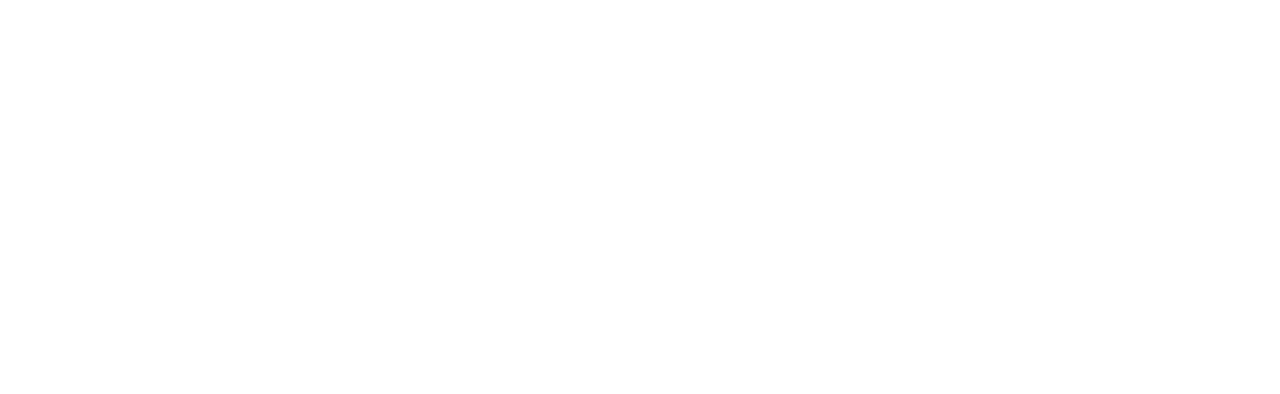
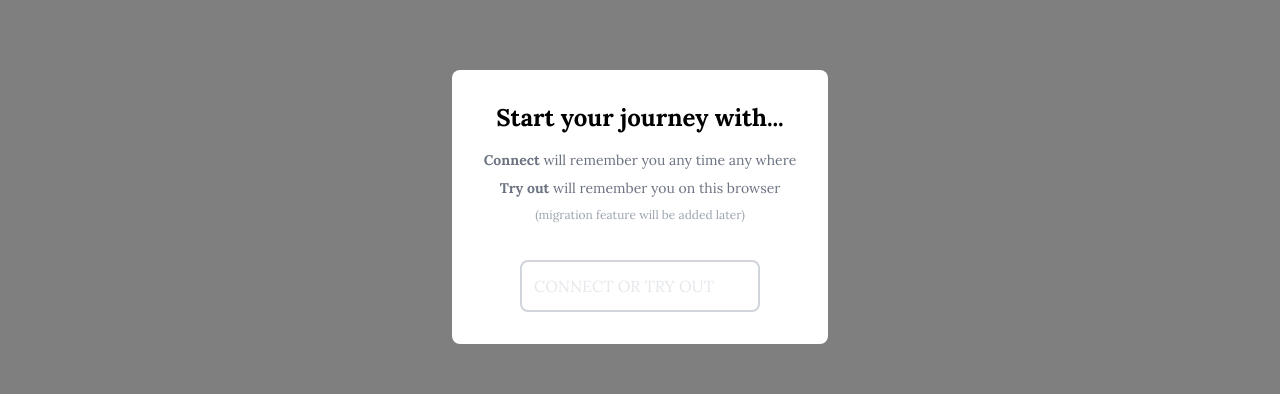
Before and after one commit to Jesscha/NADI, a React (Vite) app in the folder packages/chrome-extension/: page / in a window 1280 px wide. Shown: the part 193-587 px from the top of the page. Built offline with nearby package versions, Linux system fonts and the light colour scheme; no server answers; the database is empty.

Commit message:
Make local auth feature

```diff
--- a/packages/chrome-extension/package.json
+++ b/packages/chrome-extension/package.json
@@ -16,7 +16,8 @@
     "postcss": "^8.4.47",
     "react": "^18.3.1",
     "react-dom": "^18.3.1",
-    "tailwindcss": "^3.4.14"
+    "tailwindcss": "^3.4.14",
+    "uuid": "^11.0.3"
   },
   "devDependencies": {
     "@eslint/js": "^9.11.1",
--- a/packages/chrome-extension/src/App.tsx
+++ b/packages/chrome-extension/src/App.tsx
@@ -4,9 +4,8 @@
 import Writer from "./components/Writer";
 import { Instruction } from "./components/Instruction";
 import { DashboardModalButton } from "./components/Dashboard";
-import { useFirebaseAuth } from "./hooks/useFirebaseAuth";
-import Modal from "./components/common/Modal";
-import { isDev } from "./constants";
+import { useAuth } from "./hooks/useAuth";
+import { LoginModal } from "./components/LoginModal";
 
 function useIsVisible(ref: React.RefObject<HTMLElement>) {
   const [isVisible, setIsVisible] = useState(false);
@@ -16,7 +15,9 @@
       ([entry]) => {
         setIsVisible(entry.isIntersecting);
       },
-      { threshold: 1 } // Adjust threshold as needed
+      {
+        threshold: 1,
+      }
     );
 
     if (ref.current) {
@@ -26,7 +27,7 @@
     return () => {
       observer.disconnect();
     };
-  }, [ref]);
+  }, []);
 
   return isVisible;
 }
@@ -38,7 +39,7 @@
   const isTyperVisible = useIsVisible(typerRef);
   const isWriterVisible = useIsVisible(writerRef);
 
-  const { triggerAuth, userId } = useFirebaseAuth();
+  const { triggerGoogleAuth: triggerAuth } = useAuth();
   useEffect(() => {
     // triggerAuth();
   }, [triggerAuth]);
@@ -65,13 +66,7 @@
           <Writer isVisible={isWriterVisible} />
         </div>
       </div>
-      <Modal isOpen={!userId && !isDev} onClose={() => {}}>
-        <div>
-          <h1>Welcome to the Typewriter</h1>
-          <p>Please sign in to continue.</p>
-          <button onClick={() => triggerAuth()}>Sign in</button>
-        </div>
-      </Modal>
+      <LoginModal />
     </>
   );
 }
--- a/packages/chrome-extension/src/atoms/index.ts
+++ b/packages/chrome-extension/src/atoms/index.ts
@@ -1,6 +1,11 @@
 import { atomWithStorage } from "jotai/utils";
 
+type UserInfo = {
+  location: "local" | "google";
+  userId: string;
+};
+
 // Create an atom that syncs with local storage
-const userIdAtom = atomWithStorage<string | null>("userId", null);
+const userIdAtom = atomWithStorage<UserInfo | null>("userId", null);
 
 export { userIdAtom };
--- a/packages/chrome-extension/src/components/Dashboard.tsx
+++ b/packages/chrome-extension/src/components/Dashboard.tsx
@@ -43,10 +43,12 @@
 
   useEffect(() => {
     if (isOpen) {
-      getLikedSentencesByUser(userId || DEV_USER_ID).then((sentences) => {
-        setLikedSentences(sentences);
-      });
-      getMySentencesByUser(userId || DEV_USER_ID).then((sentences) => {
+      getLikedSentencesByUser(userId?.userId || DEV_USER_ID).then(
+        (sentences) => {
+          setLikedSentences(sentences);
+        }
+      );
+      getMySentencesByUser(userId?.userId || DEV_USER_ID).then((sentences) => {
         setMySentences(sentences);
       });
     }
@@ -82,7 +84,8 @@
                   <p>{sentence.content}</p>
 
                   <p className="text-sm text-gray-500">
-                    Liked {sentence.likesByUser[userId || DEV_USER_ID] || 0}{" "}
+                    Liked{" "}
+                    {sentence.likesByUser[userId?.userId || DEV_USER_ID] || 0}{" "}
                     times
                   </p>
                 </div>
--- /dev/null
+++ b/packages/chrome-extension/src/components/LoginModal.tsx
@@ -0,0 +1,92 @@
+import { useState, useEffect, useRef } from "react";
+import { useAuth } from "../hooks/useAuth";
+import Modal from "./common/Modal";
+
+// The log-in flow that I want
+// if choose no log in -> local mode
+// if choose log in -> login
+// later implement migration feature by email
+//
+
+export const LoginModal = () => {
+  const { userId, triggerGoogleAuth, triggerLocalAuth } = useAuth();
+  const [inputValue, setInputValue] = useState("");
+  const inputRef = useRef<HTMLInputElement>(null);
+
+  const handleInputChange = (event: React.ChangeEvent<HTMLInputElement>) => {
+    const value = event.target.value.toUpperCase();
+    const connectSequence = "CONNECT";
+    const tryOutSequence = "TRY OUT";
+
+    if (connectSequence.startsWith(value)) {
+      setInputValue(value);
+    } else if (tryOutSequence.startsWith(value)) {
+      setInputValue(value);
+    }
+  };
+
+  const handleKeyDown = (event: React.KeyboardEvent<HTMLInputElement>) => {
+    if (event.key === "Enter") {
+      if (inputValue === "CONNECT") {
+        triggerGoogleAuth();
+      } else if (inputValue === "TRY OUT") {
+        triggerLocalAuth();
+      }
+    }
+  };
+
+  useEffect(() => {
+    if (inputRef.current) {
+      inputRef.current.focus();
+    }
+  }, []);
+
+  const getPlaceholderText = () => {
+    if (inputValue.startsWith("C")) {
+      return "CONNECT";
+    } else if (inputValue.startsWith("T")) {
+      return "TRY OUT";
+    }
+    return "CONNECT OR TRY OUT";
+  };
+
+  console.log(userId);
+
+  return (
+    <Modal isOpen={userId === null} onClose={() => {}}>
+      <div className="flex flex-col items-center justify-center bg-white p-[32px] rounded-lg">
+        <h1 className="text-2xl font-bold mb-[16px]">
+          Start your journey with...
+        </h1>
+        <p className="text-sm text-gray-500 mb-[8px]">
+          <b>Connect</b> will remember you any time any where
+        </p>
+        <p className="text-sm text-gray-500 mb-[8px]">
+          <b>Try out</b> will remember you on this browser
+        </p>
+        <p className="text-[12px] text-gray-400 mb-[12px]">
+          (migration feature will be added later)
+        </p>
+
+        <div className="relative mt-6">
+          <input
+            type="text"
+            ref={inputRef}
+            value={inputValue}
+            onChange={handleInputChange}
+            onKeyDown={handleKeyDown}
+            className="relative p-3 w-[240px] focus:outline-none border-2 border-gray-300 rounded-lg text-gray-800 z-10 bg-transparent"
+          />
+          <span className="w-[240px] p-3 absolute left-0 top-1/2 border-2 border-transparent transform  -translate-y-1/2 text-gray-200 pointer-events-none">
+            {getPlaceholderText()}
+          </span>
+          {(inputValue === "CONNECT" || inputValue === "TRY OUT") && (
+            <span className="absolute right-3 top-1/2 transform -translate-y-1/2 text-gray-500">
+              Press Enter
+            </span>
+          )}
+        </div>
+      </div>
+    </Modal>
+  );
+};
--- a/packages/chrome-extension/src/components/Typer.tsx
+++ b/packages/chrome-extension/src/components/Typer.tsx
@@ -104,7 +104,7 @@
   const isFetchingRef = useRef(false);
   const typedTextRef = useRef<HTMLDivElement>(null);
 
-  const userId = useAtomValue(userIdAtom);
+  const userInfo = useAtomValue(userIdAtom);
 
   const _originalText = randomSentence?.content || "";
 
@@ -176,7 +176,7 @@
         event.preventDefault(); // Prevent default enter behavior
         completeSound.play();
         triggerAnimation();
-        likeSentence(randomSentence?.id || "", userId || DEV_USER_ID);
+        likeSentence(randomSentence?.id || "", userInfo?.userId || DEV_USER_ID);
         setInputText("");
         setTimeout(() => {
           setLikeCount((prev) => prev + 1);
@@ -189,7 +189,7 @@
     return () => {
       window.removeEventListener("keydown", handleKeyDown);
     };
-  }, [inputText, userId, randomSentence, onNext]);
+  }, [inputText, userInfo, randomSentence, onNext]);
 
   const triggerAnimation = () => {
     setAnimateBackground(true);
--- a/packages/chrome-extension/src/components/Writer.tsx
+++ b/packages/chrome-extension/src/components/Writer.tsx
@@ -27,7 +27,7 @@
   const inputRef = useRef<HTMLInputElement>(null);
   const [isSubmitted, setIsSubmitted] = useState(false);
   const [isModalOpen, setIsModalOpen] = useState(false);
-  const userId = useAtomValue(userIdAtom);
+  const userInfo = useAtomValue(userIdAtom);
 
   useEffect(() => {
     if (inputRef.current && isVisible) {
@@ -37,10 +37,10 @@
     }
   }, [isVisible]);
 
-  if (!userId && !isDev) return <>please login</>;
+  if (!userInfo && !isDev) return <>please login</>;
 
   const handleSubmit = async (event: React.FormEvent) => {
-    const _authId = userId || DEV_USER_ID;
+    const _authId = userInfo?.userId || DEV_USER_ID;
     event.preventDefault();
     setIsLoading(true);
     try {
--- a/packages/chrome-extension/src/hooks/useFirebaseAuth.ts
+++ b/packages/chrome-extension/src/hooks/useAuth.ts
@@ -1,15 +1,15 @@
+import { v4 as uuidv4 } from "uuid";
 import { useAtom } from "jotai";
 import { useEffect } from "react";
 import { userIdAtom } from "../atoms";
 
-export const useFirebaseAuth = () => {
+export const useAuth = () => {
   const [userId, setUserId] = useAtom(userIdAtom);
 
   useEffect(() => {
-    // Listen for messages from the background script
     chrome?.runtime?.onMessage?.addListener(async (message) => {
       if (message.type === "auth-success") {
-        setUserId(message.authData.user.uid);
+        setUserId({ location: "google", userId: message.authData.user.uid });
         if (message.authData.user) {
           try {
             console.log("User is authenticated. Adding document.");
@@ -23,7 +23,7 @@
     });
   }, [setUserId]);
 
-  const triggerAuth = () => {
+  const triggerGoogleAuth = () => {
     chrome.runtime.sendMessage(
       { type: "trigger-firebase-auth" },
       (response) => {
@@ -32,5 +32,10 @@
     );
   };
 
-  return { triggerAuth, userId };
+  const triggerLocalAuth = () => {
+    const uuid = uuidv4();
+    setUserId({ location: "local", userId: uuid });
+  };
+
+  return { triggerGoogleAuth, triggerLocalAuth, userId };
 };
```
Also changed, not shown: 1 other file (tests, documents, lock files or other folders).
